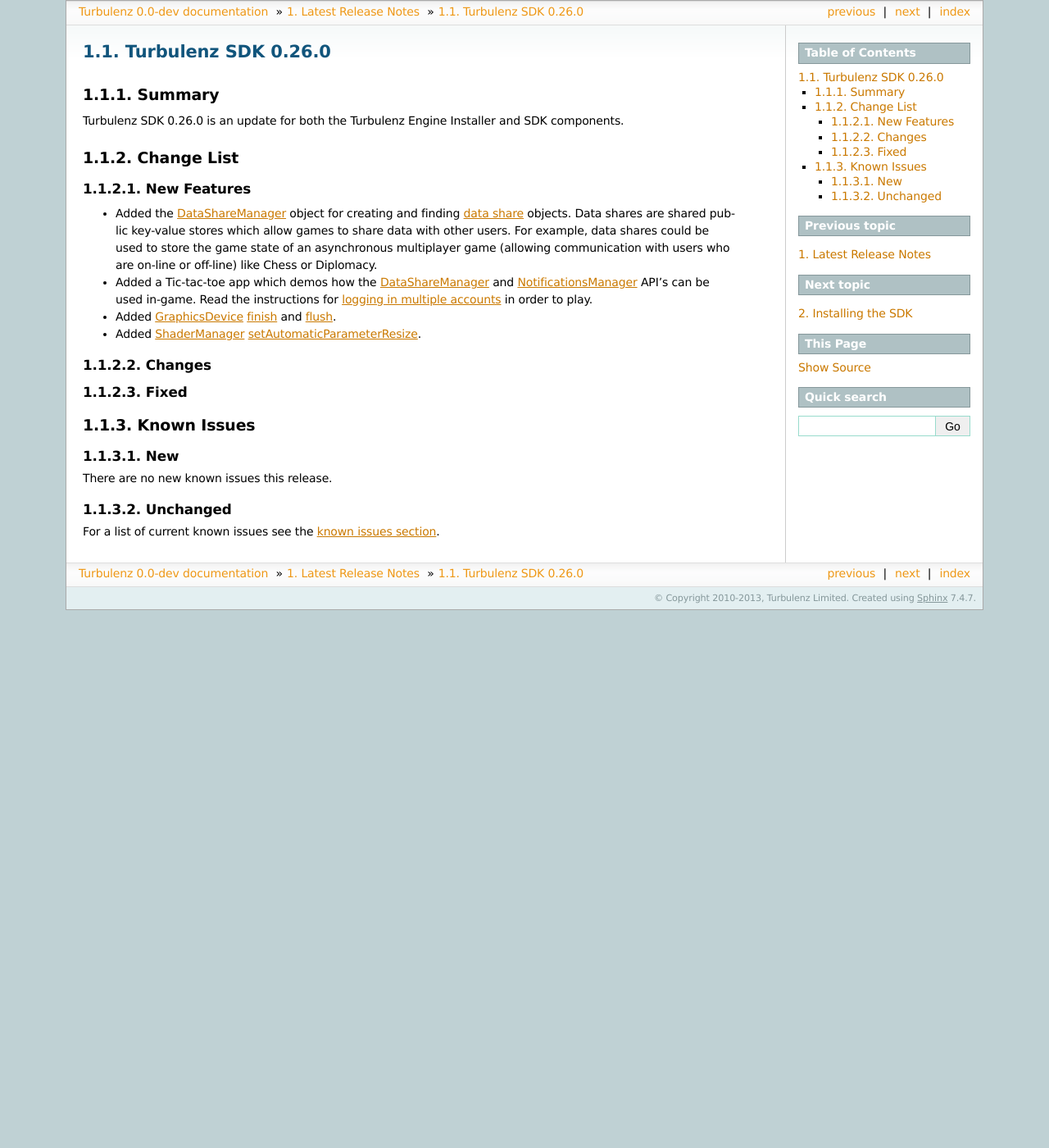
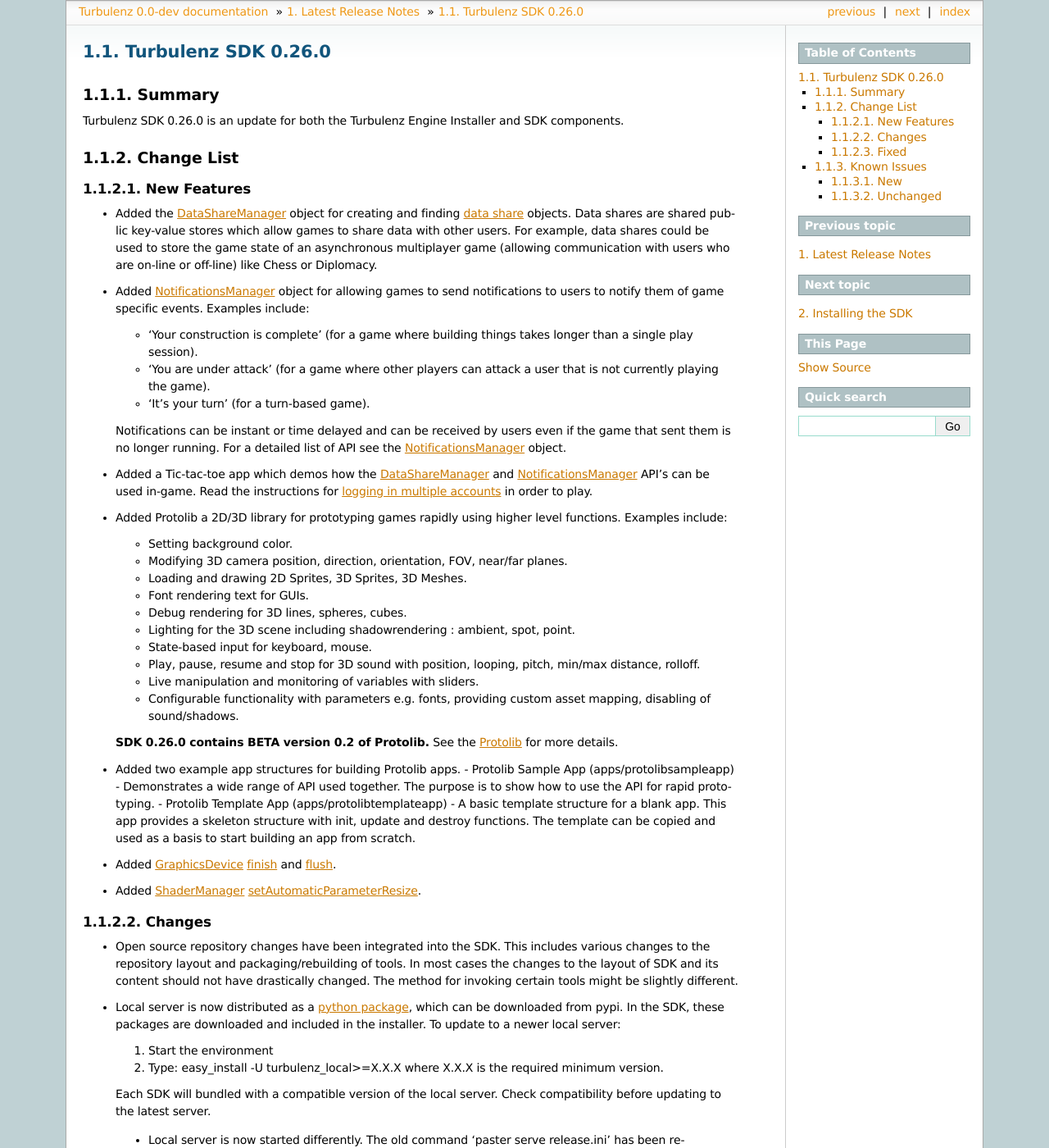
Before and after one commit to turbulenz/turbulenz_engine, a Sphinx documentation site: the page built from docs/source/release_notes/release_notes_0.26.0.rst, in a window 1280 px wide and 1400 px high. Shown: the whole window at 82% size. Built offline with Sphinx 7.4.7, drawn with Linux system fonts in a browser that asks for light colours; some of the changed text lies outside the part shown.

Commit message:
Updated the release notes with the SDK feature list.

```diff
--- a/docs/source/release_notes/release_notes_0.26.0.rst
+++ b/docs/source/release_notes/release_notes_0.26.0.rst
@@ -21,14 +21,72 @@
   Data shares are shared public key-value stores which allow games to share data with other users.
   For example, data shares could be used to store the game state of an asynchronous multiplayer game
   (allowing communication with users who are on-line or off-line) like Chess or Diplomacy.
+* Added :ref:`NotificationsManager <notificationsmanager>` object for allowing games to send notifications to users to notify them of game specific events.
+  Examples include:
+
+  - 'Your construction is complete' (for a game where building things takes longer than a single play session).
+  - 'You are under attack' (for a game where other players can attack a user that is not currently playing the game).
+  - 'It’s your turn' (for a turn-based game).
+
+  Notifications can be instant or time delayed and can be received by users even if the game that sent them is no longer running.
+  For a detailed list of API see the :ref:`NotificationsManager <notificationsmanager>` object.
+
 * Added a Tic-tac-toe app which demos how the :ref:`DataShareManager <datasharemanager>` and
   :ref:`NotificationsManager <notificationsmanager>` API's can be used in-game.
   Read the instructions for :ref:`logging in multiple accounts <multiple_logins>` in order to play.
+
+* Added Protolib a 2D/3D library for prototyping games rapidly using higher level functions.
+  Examples include:
+
+  - Setting background color.
+  - Modifying 3D camera position, direction, orientation, FOV, near/far planes.
+  - Loading and drawing 2D Sprites, 3D Sprites, 3D Meshes.
+  - Font rendering text for GUIs.
+  - Debug rendering for 3D lines, spheres, cubes.
+  - Lighting for the 3D scene including shadowrendering : ambient, spot, point.
+  - State-based input for keyboard, mouse.
+  - Play, pause, resume and stop for 3D sound with position, looping, pitch, min/max distance, rolloff.
+  - Live manipulation and monitoring of variables with sliders.
+  - Configurable functionality with parameters e.g. fonts, providing custom asset mapping, disabling of sound/shadows.
+
+  **SDK 0.26.0 contains BETA version 0.2 of Protolib.**
+  See the :ref:`Protolib <protolib_introduction>` for more details.
+
+* Added two example app structures for building Protolib apps.
+  - Protolib Sample App (apps/protolibsampleapp) - Demonstrates a wide range of API used together. The purpose is to show how to use the API for rapid prototyping.
+  - Protolib Template App (apps/protolibtemplateapp) - A basic template structure for a blank app. This app provides a skeleton structure with init, update and destroy functions. The template can be copied and used as a basis to start building an app from scratch.
+
+
 * Added :ref:`GraphicsDevice  <graphicsdevice>` :ref:`finish <graphicsdevice_finish>` and :ref:`flush <graphicsdevice_flush>`.
 * Added :ref:`ShaderManager  <shadermanager>` :ref:`setAutomaticParameterResize <shadermanager_setautomaticparameterresize>`.
 
+
 Changes
 -------
+
+* Open source repository changes have been integrated into the SDK.
+  This includes various changes to the repository layout and packaging/rebuilding of tools.
+  In most cases the changes to the layout of SDK and its content should not have drastically changed.
+  The method for invoking certain tools might be slightly different.
+
+* Local server is now distributed as a `python package <https://pypi.python.org/pypi/turbulenz_local>`_, which can be downloaded from pypi.
+  In the SDK, these packages are downloaded and included in the installer.
+  To update to a newer local server:
+
+  1) Start the environment
+  2) Type: easy_install -U turbulenz_local>=X.X.X
+     where X.X.X is the required minimum version.
+
+  Each SDK will bundled with a compatible version of the local server.
+  Check compatibility before updating to the latest server.
+
+ * Local server is now started differently.
+   The old command 'paster serve release.ini' has been replaced by 'local_server --init' followed by 'local_server --launch'.
+   For SDK users, using the start_local.sh and run_devserver.bat commands, no changes are required.
+   See the `turbulenz_local readme <https://github.com/turbulenz/turbulenz_local/blob/master/README.rst>`__ for more details.
+
+* Performance improvements to the renderers, mainly about reducing CPU cost when preparing the renderables for rendering.
+* Performance improvements to the 2D canvas API.
 
 Fixed
 -----
```
